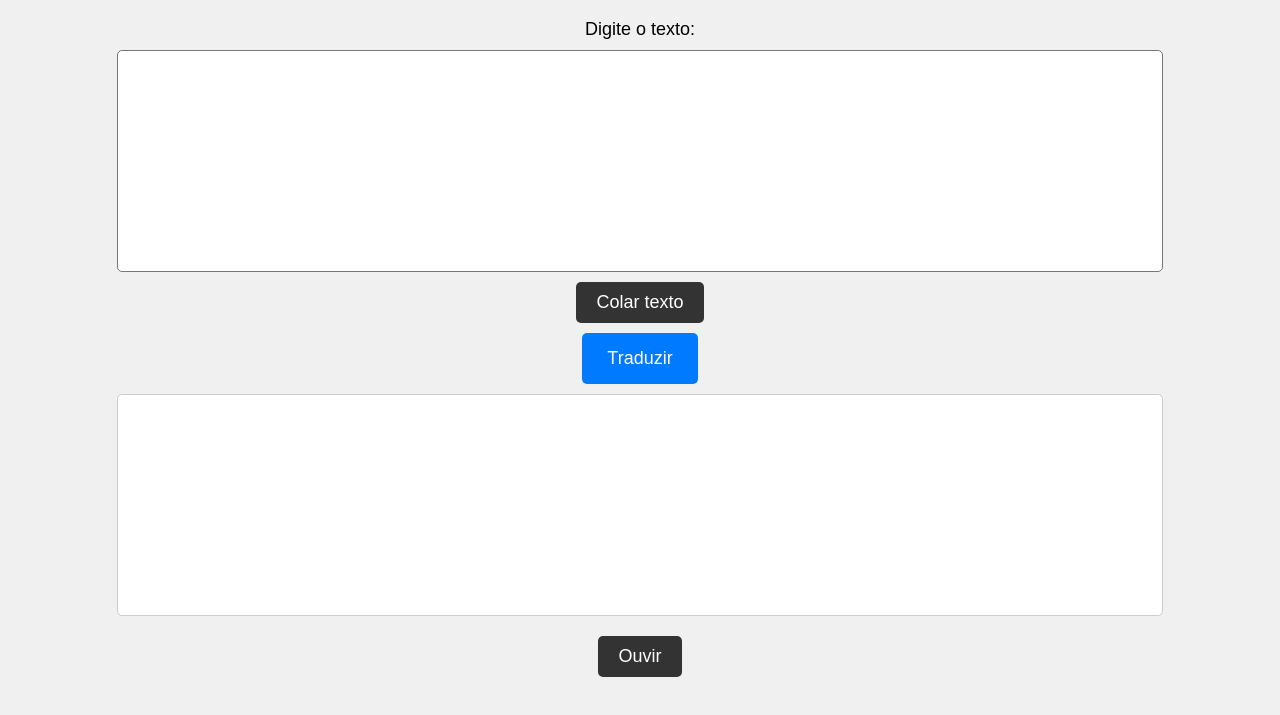
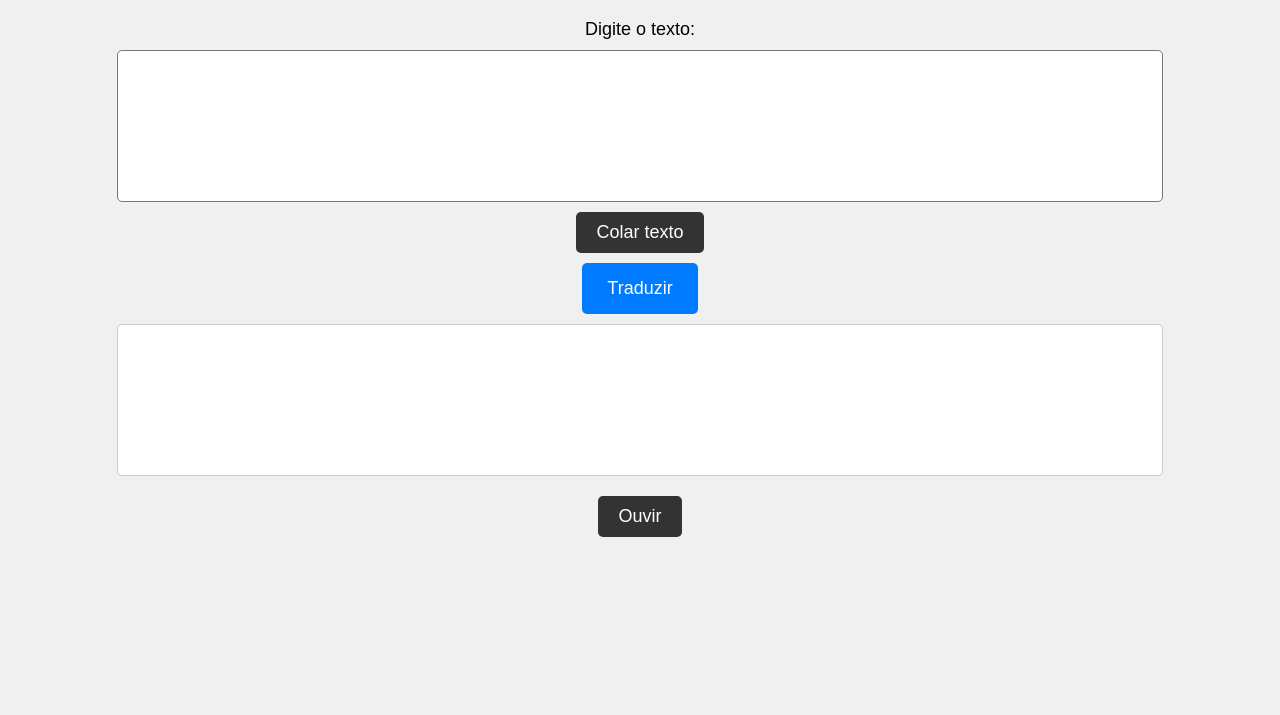
Before and after one commit to guilhermeossemer/lingua_do_Z, a plain HTML site: page index.html in a window 1280 px wide. Shown: the part 61-776 px from the top of the page. Drawn offline with Linux system fonts and the light colour scheme.

Commit message:
Add files via upload

```diff
--- a/style.css
+++ b/style.css
@@ -29,7 +29,7 @@ label {
 
 #palavra {
     width: 80%;
-    height: 200px;
+    height: 130px;
     padding: 10px;
     font-size: 16px;
     margin: 0 auto;
@@ -91,7 +91,7 @@ button:hover {
 }
 
 #resultado {
-    height: 200px;
+    height: 130px;
     margin-top: 20px;
     font-size: 20px;
     padding: 10px;
```
